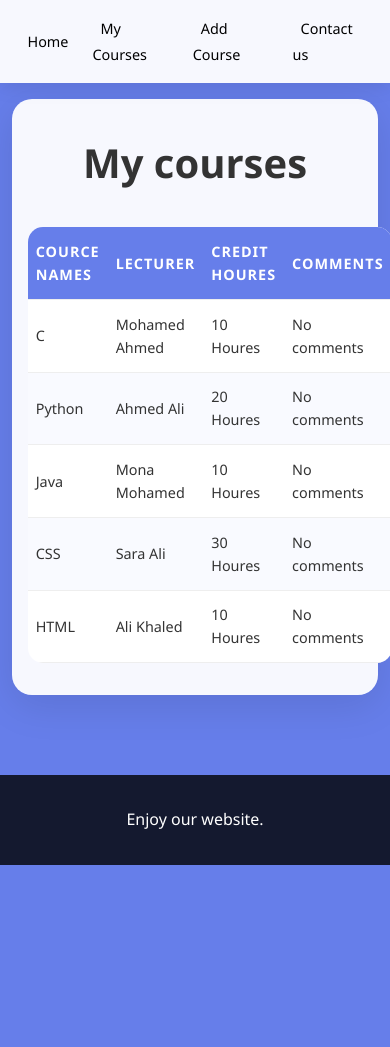
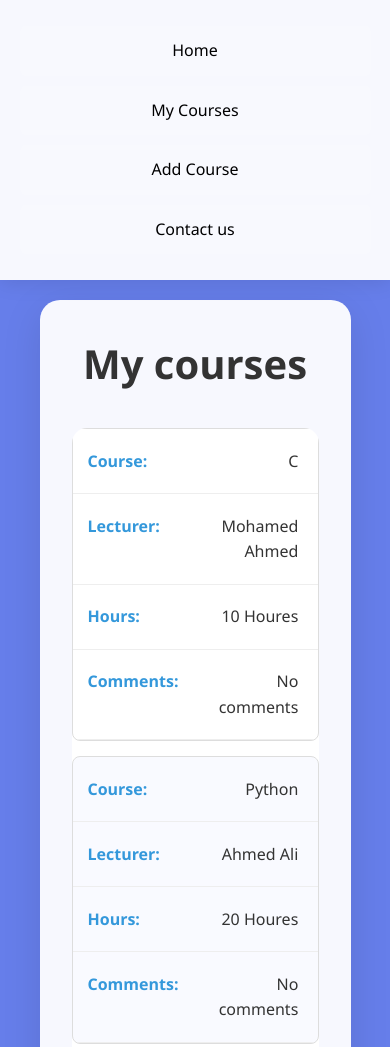
Before and after one commit to mohaatef84-tech/mohaatef84-tech.github.io, a plain HTML site: page my-courses.html in a window 390 px wide. Shown: the top 1047 px of the page. Before the commit the page ends 865 px from the top, so only its background shows below. Drawn offline with Linux system fonts and the light colour scheme.

Commit message:
Update style.css

```diff
--- a/style.css
+++ b/style.css
@@ -264,49 +264,102 @@
     margin-top: 3rem;
 }
 
-@media (max-width: 768px) {
-    .nav-links {
-        gap: 1rem;
-    }
-
-    .nav-links a {
-        padding: 0.5rem;
-        font-size: 0.9rem;
-    }
-
-    .home h1 {
-        font-size: 2.5rem;
-    }
-
+@media (max-width: 992px) {
     main {
-        padding: 1rem 3%;
-    }
-
-    .courses-section, .form-section, .contact-section {
-        padding: 2rem 1rem;
-    }
-
-    th, td {
-        padding: 0.8rem 0.5rem;
-        font-size: 0.9rem;
-    }
-
-    .table-container {
-        font-size: 0.9rem;
-    }
-}
-
-@media (max-width: 480px) {
-    nav {
-        flex-direction: column;
-        gap: 1rem;
+        max-width: 90%;
+        padding: 20px;
     }
 
     .home h1 {
         font-size: 2rem;
     }
+}
+
+@media (max-width: 768px) {
+    .nav-links {
+        flex-direction: column;
+        gap: 10px;
+        padding: 10px 0;
+    }
+
+    .nav-links li {
+        width: 100%;
+        text-align: center;
+    }
+
+    .nav-links a {
+        display: block;
+        padding: 12px;
+        background: rgba(255, 255, 255, 0.05);
+        border-radius: 5px;
+    }
+
+    .home h1 {
+        font-size: 1.6rem;
+    }
 
     .home p {
-        font-size: 1.1rem;
+        font-size: 1rem;
+    }
+
+    table, thead, tbody, th, td, tr {
+        display: block;
+    }
+
+    thead tr {
+        position: absolute;
+        top: -9999px;
+        left: -9999px;
+    }
+
+    tr {
+        margin-bottom: 15px;
+        border: 1px solid #ddd;
+        border-radius: 8px;
+        overflow: hidden;
+    }
+
+    td {
+        border: none;
+        border-bottom: 1px solid #eee;
+        position: relative;
+        padding-left: 50%;
+        text-align: right;
+    }
+
+    td:before {
+        position: absolute;
+        left: 15px;
+        width: 45%;
+        padding-right: 10px;
+        white-space: nowrap;
+        font-weight: bold;
+        text-align: left;
+        color: #3498db;
+    }
+
+    td:nth-of-type(1):before { content: "Course:"; }
+    td:nth-of-type(2):before { content: "Lecturer:"; }
+    td:nth-of-type(3):before { content: "Hours:"; }
+    td:nth-of-type(4):before { content: "Comments:"; }
+
+    .contact-info {
+        grid-template-columns: 1fr;
+    }
+
+    .form-section {
+        padding: 20px;
+        width: 95%;
     }
 }
+
+@media (max-width: 480px) {
+    .cta-button {
+        width: 100%;
+        text-align: center;
+    }
+
+    .home h1 {
+        font-size: 1.4rem;
+    }
+}
```
